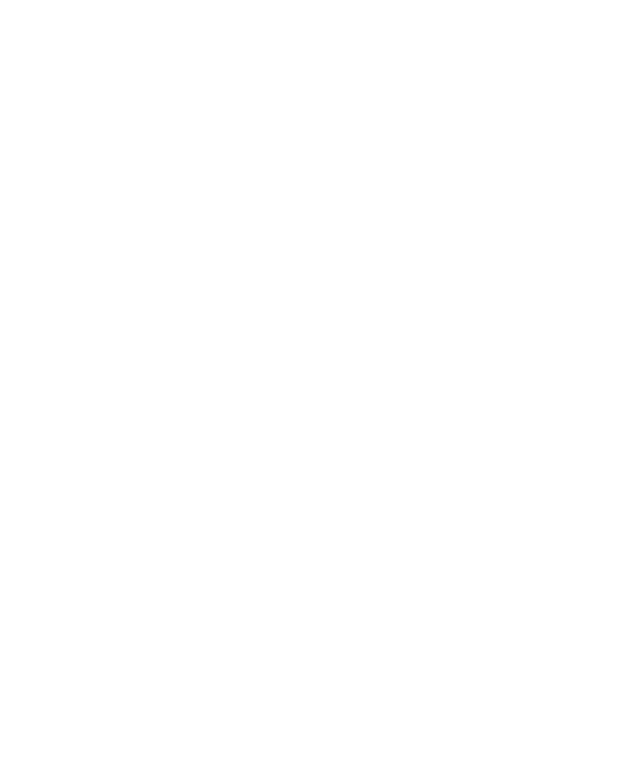
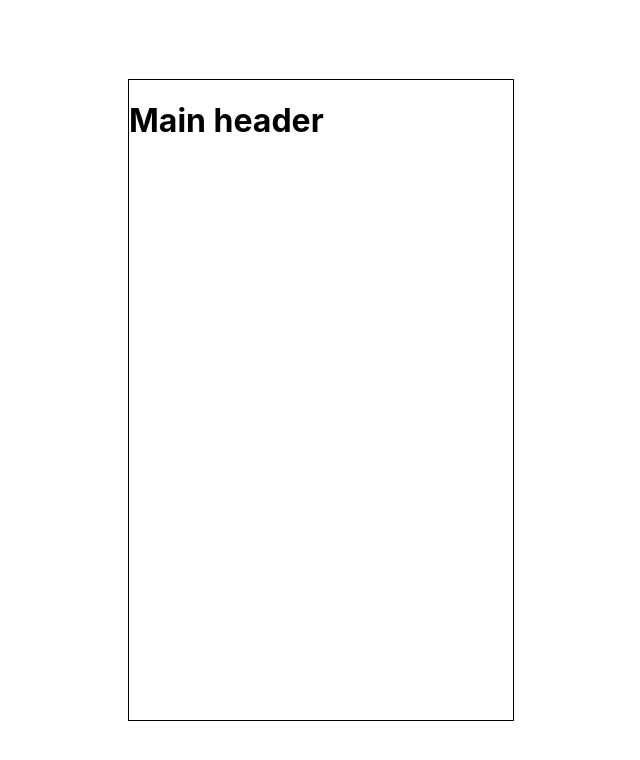
Before and after one commit to ascolm/algebrator, a React (Create React App) app: page / in a window 1280 px wide. Shown: the top 760 px of the page, without its empty margins (319-959 px from the left). Built offline with nearby package versions, Linux system fonts and the light colour scheme.

Commit message:
feat(main): create main component, basic layout

```diff
--- a/package.json
+++ b/package.json
@@ -10,7 +10,7 @@
     "@types/node": "^12.20.12",
     "@types/react": "^17.0.5",
     "@types/react-dom": "^17.0.3",
-    "node-sass": "^6.0.0",
+    "node-sass": "^5.0.0",
     "react": "^17.0.2",
     "react-dom": "^17.0.2",
     "react-scripts": "4.0.3",
--- a/src/App.css
+++ b/src/App.css
@@ -3,3 +3,10 @@
   margin: 0;
   padding: 0;
 }
+
+.App{
+  height: 100vh;
+  display: flex;
+  align-items: center;
+  justify-content: center;
+}
--- a/src/App.tsx
+++ b/src/App.tsx
@@ -1,10 +1,10 @@
-import React from 'react';
-import logo from './logo.svg';
 import './App.css';
+import Main from 'components/main/main';
 
 function App() {
   return (
     <div className="App">
+      <Main/>
     </div>
   );
 }
--- /dev/null
+++ b/src/components/main/main.module.scss
@@ -0,0 +1,6 @@
+.mainContainer{
+  height: 80%;
+  width: 30%;
+  min-width: 320px;
+  border: 1px solid black;
+}
--- /dev/null
+++ b/src/components/main/main.tsx
@@ -0,0 +1,11 @@
+import styles from './main.module.scss';
+
+const Main: React.FC = () => {
+  return (
+    <div className={styles.mainContainer}>
+      <h1>Main header</h1>
+    </div>
+  );
+};
+
+export default Main;
--- a/tsconfig.json
+++ b/tsconfig.json
@@ -6,6 +6,7 @@
       "dom.iterable",
       "esnext"
     ],
+    "baseUrl": "src",
     "allowJs": true,
     "skipLibCheck": true,
     "esModuleInterop": true,
```
Also changed, not shown: 1 other file (tests, documents, lock files or other folders).
